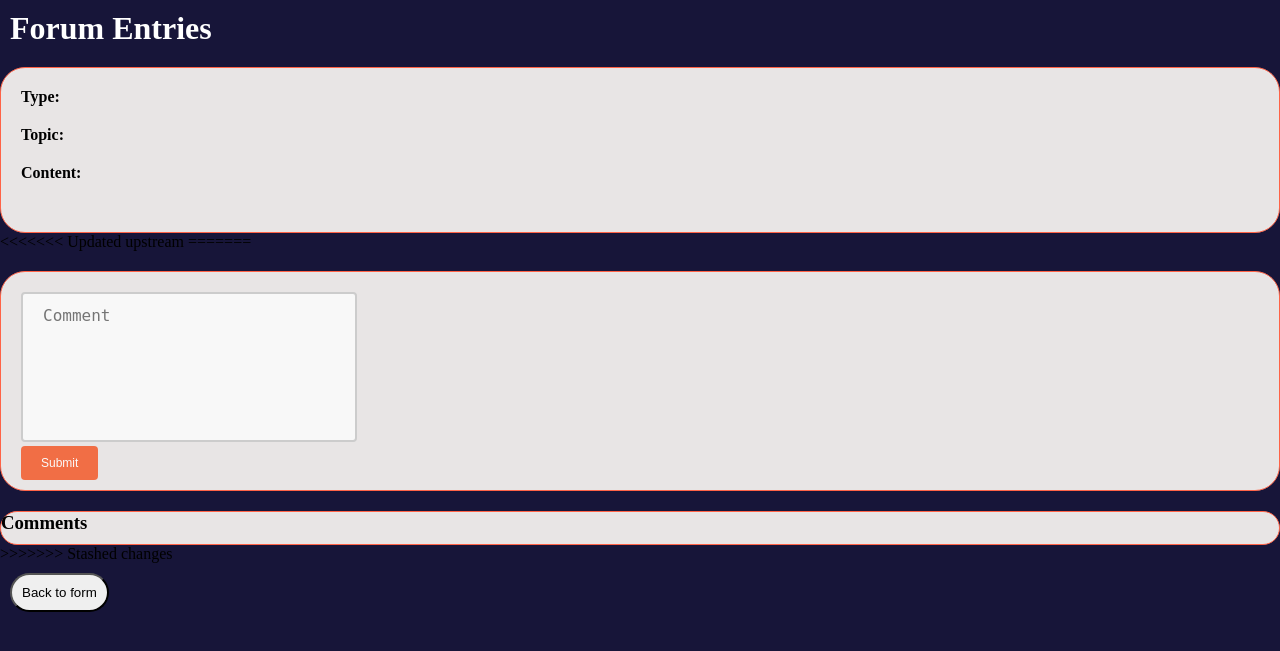
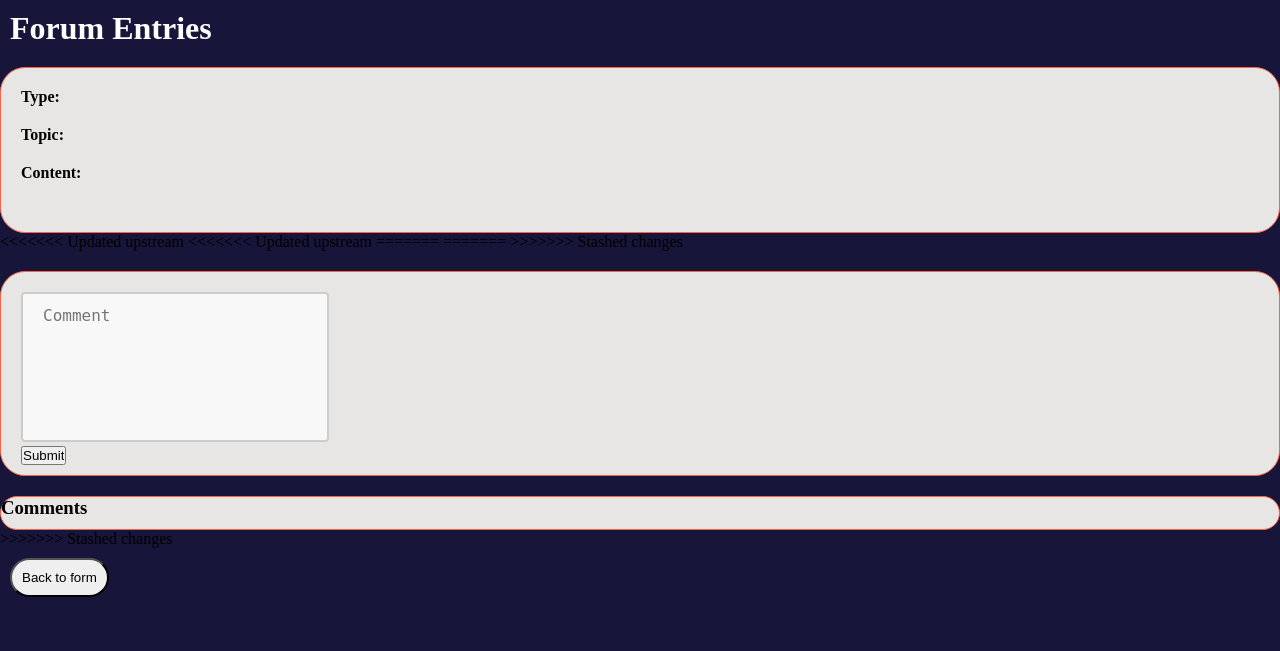
Before and after one commit to NaNiCatO/Project_web, a FastAPI app: template templates/forum_entries.html in a window 1280 px wide. Shown: the top 651 px of the page. Run offline with FastAPI, Linux system fonts and the light colour scheme; the template is opened without the code that fills it, so the values that code supplies are empty.

Commit message:
change forum

```diff
--- a/css/forum_entries.css
+++ b/css/forum_entries.css
@@ -20,7 +20,10 @@
 
 .container {
 <<<<<<< Updated upstream
+<<<<<<< Updated upstream
 =======
+=======
+>>>>>>> Stashed changes
   padding: auto;
   display: flex;
   flex-wrap: wrap;
@@ -44,6 +47,11 @@
   resize: none;
 }
 
+<<<<<<< Updated upstream
+=======
+
+
+>>>>>>> Stashed changes
 input[type=submit] {
   background-color: grey;
   background-color: #f4511e;
--- a/templates/forum_entries.html
+++ b/templates/forum_entries.html
@@ -19,7 +19,10 @@
         </ul>
     </div>
 <<<<<<< Updated upstream
+<<<<<<< Updated upstream
 =======
+=======
+>>>>>>> Stashed changes
     <div class="container-submit">
         <form>
             <textarea type="text" name="comment" placeholder="Comment" id="comment"></textarea>
```
Also changed, not shown: 1 other file.
